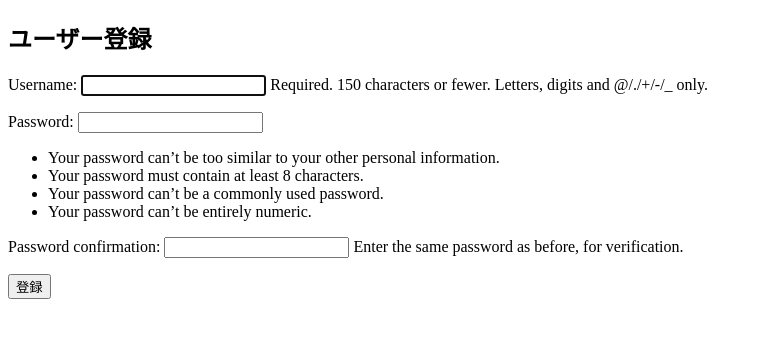
After one commit to ai208/weight-tracker, a Django app: page /accounts/signup/ in a window 1280 px wide. The commit adds this page. Shown: the top 338 px of the page, without its empty margins (0-759 px from the left). Run offline with Django 5.2, Linux system fonts and the light colour scheme.

Commit message:
ログインの流れ大まか

```diff
--- a/accounts/views.py
+++ b/accounts/views.py
@@ -1,5 +1,8 @@
 from django.views.generic import TemplateView
 from django.contrib.auth.mixins import LoginRequiredMixin
+from django.contrib.auth.forms import UserCreationForm
+from django.urls import reverse_lazy
+from django.views.generic import CreateView
 
 # Create your views here.
 class MypageView(LoginRequiredMixin,TemplateView):
@@ -9,3 +12,10 @@ class MypageView(LoginRequiredMixin,TemplateView):
         context = super().get_context_data(**kwargs)
         context['user_data'] = self.request.user
         return context
+
+
+
+class SignUpView(CreateView):
+    form_class = UserCreationForm
+    template_name = 'accounts/signup.html'
+    success_url = reverse_lazy('login')  # 登録後にログインページへ
--- a/bmi/templates/bmi.html
+++ b/bmi/templates/bmi.html
@@ -13,7 +13,8 @@
         {% if user.is_authenticated %}
         <a href="{% url 'mypage'}">マイページ</a>
         {% else%}
-        <a href="{%url 'login'%}"></a>
+        <a href="{%url 'login'%}">ログイン</a>
+        {% endif %}
     </header>
 
 
--- /dev/null
+++ b/templates/accounts/signup.html
@@ -0,0 +1,17 @@
+<!DOCTYPE html>
+<html lang="en">
+<head>
+    <meta charset="UTF-8">
+    <meta name="viewport" content="width=device-width, initial-scale=1.0">
+    <title>signup</title>
+</head>
+<body>
+    <!-- templates/accounts/signup.html -->
+    <h2>ユーザー登録</h2>
+    <form method="post">
+    {% csrf_token %}
+    {{ form.as_p }}
+    <button type="submit">登録</button>
+
+</body>
+</html>
--- a/weight_tracker_project/settings.py
+++ b/weight_tracker_project/settings.py
@@ -135,10 +135,10 @@ DEFAULT_AUTO_FIELD = 'django.db.models.BigAutoField'
 AUTH_USER_MODEL = 'accounts.User'
 #付け足した　2025年11月5日　12:59
 # ログイン成功後
-LOGIN_REDIRECT_URL = '/'
+LOGIN_REDIRECT_URL = '/accounts/mypage'
 
 #ログアウト成功後
 LOGOUT_URL = '/'
 
 #ログインが必要なページに来た時のリダイレクト
-LOGIN_URL = '/login'
+LOGIN_URL = '/accounts/login'
--- a/weight_tracker_project/urls.py
+++ b/weight_tracker_project/urls.py
@@ -20,6 +20,7 @@ from django.urls import path,include
 urlpatterns = [
     path('admin/', admin.site.urls),
     path('accounts/',include('django.contrib.auth.urls')),
+    path('accounts/',include('accounts.urls')),
     path('', include('bmi.urls')),         # ホームページ（BMI）
     path('mypage/', include('tracker.urls')),  # マイページ
 
```
